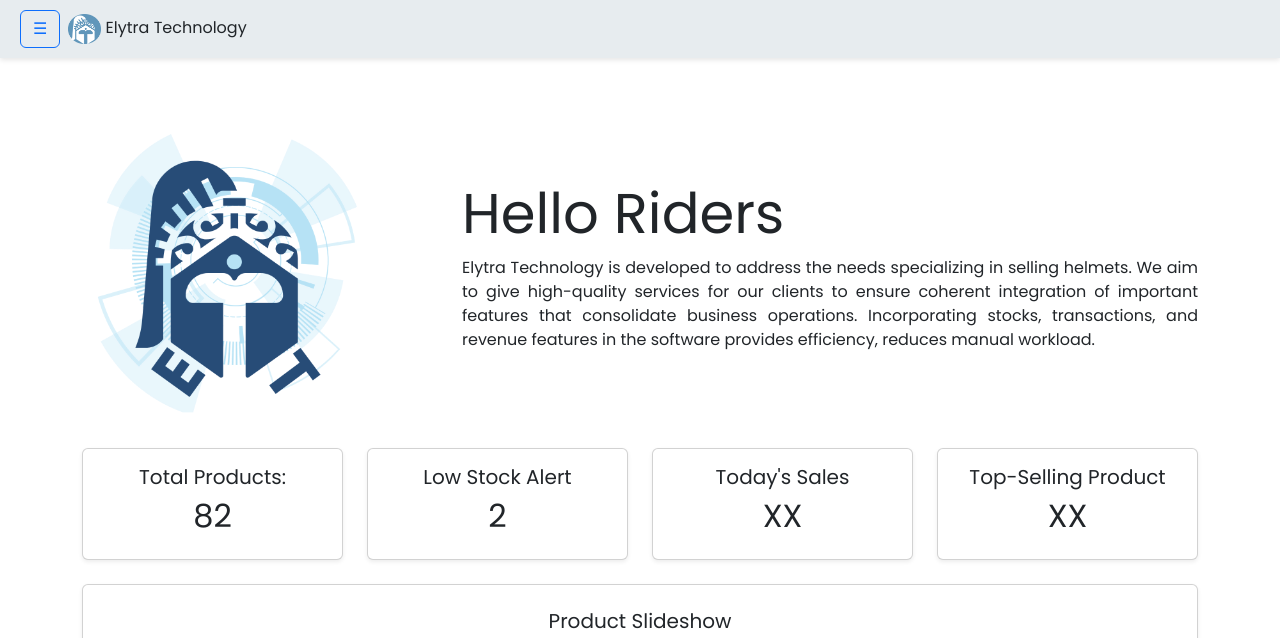
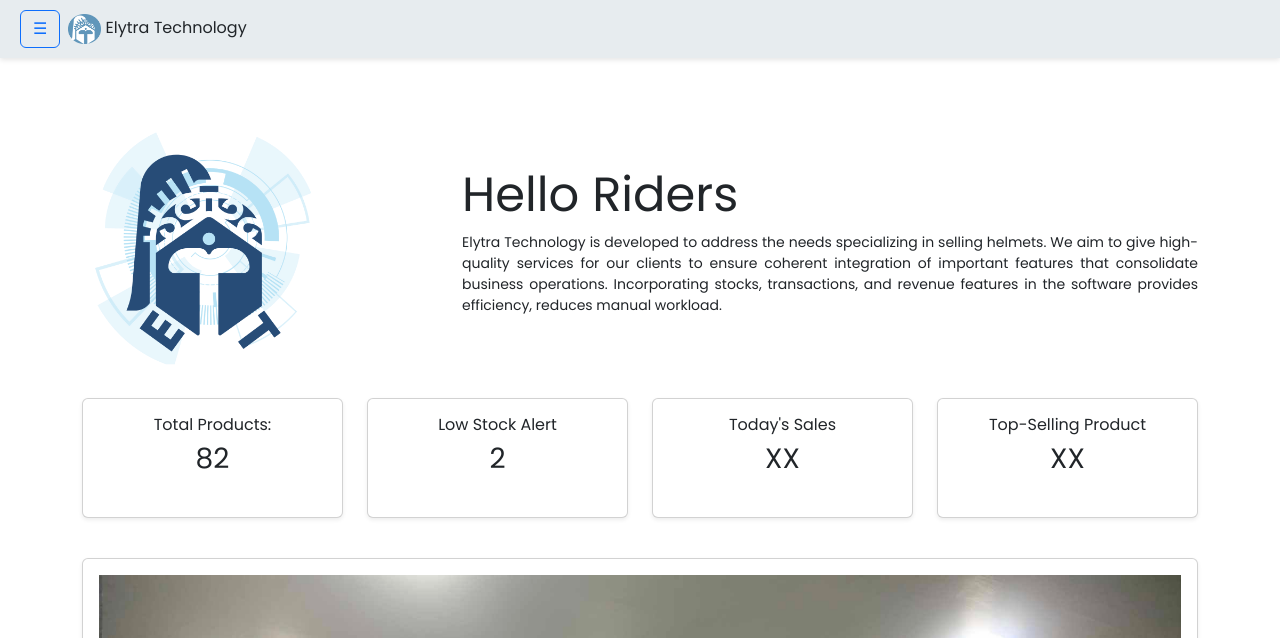
Before and after one commit to niqueisa/SEgroup, a Django app: page /dashboard/ in a window 1280 px wide. Shown: the top 638 px of the page. Run offline with Django 5.2, Linux system fonts and the light colour scheme.

Commit message:
dashboard

```diff
--- a/etms_portal/etms_app/templates/dashboard.html
+++ b/etms_portal/etms_app/templates/dashboard.html
@@ -8,11 +8,11 @@
     <!-- Introduction Section -->
     <div class="row align-items-center">
         <div class="col-md-4">
-            <img src="{% static '/db-logo.png' %}" class="rounded float-start" alt="db" height="300px" width="300px">
+            <img src="{% static '/db-logo.png' %}" class="rounded float-start" alt="db" height="250px" width="250px">
         </div>
         <div class="col-md-8">
-            <h1 class="display-4">Hello Riders</h1>
-            <p style="text-align: justify;">
+            <h1 class="display-5">Hello Riders</h1>
+            <p style="text-align: justify; font-size: 14px;">
                 Elytra Technology is developed to address the needs specializing in selling helmets.
                 We aim to give high-quality services for our clients to ensure coherent integration of important features
                 that consolidate business operations. Incorporating stocks, transactions, and revenue features in the software
@@ -23,47 +23,46 @@
 
     <!-- Dashboard Layout -->
     <div class="row mt-4 text-center">
-        <div class="col-md-3">
-            <div class="card p-3 shadow-sm">
-                <h5>Total Products:</h5>
-                <h2>82</h2>
+        <div class="col-md-3 mb-3">
+            <div class="card p-3 shadow-sm" style="min-height: 120px;">
+                <h6>Total Products:</h6>
+                <h3>82</h3>
             </div>
         </div>
-        <div class="col-md-3">
-            <div class="card p-3 shadow-sm">
-                <h5>Low Stock Alert</h5>
-                <h2>2</h2>
+        <div class="col-md-3 mb-3">
+            <div class="card p-3 shadow-sm" style="min-height: 120px;">
+                <h6>Low Stock Alert</h6>
+                <h3>2</h3>
             </div>
         </div>
-        <div class="col-md-3">
-            <div class="card p-3 shadow-sm">
-                <h5>Today's Sales</h5>
-                <h2>XX</h2>
+        <div class="col-md-3 mb-3">
+            <div class="card p-3 shadow-sm" style="min-height: 120px;">
+                <h6>Today's Sales</h6>
+                <h3>XX</h3>
             </div>
         </div>
-        <div class="col-md-3">
-            <div class="card p-3 shadow-sm">
-                <h5>Top-Selling Product</h5>
-                <h2>XX</h2>
+        <div class="col-md-3 mb-3">
+            <div class="card p-3 shadow-sm" style="min-height: 120px;">
+                <h6>Top-Selling Product</h6>
+                <h3>XX</h3>
             </div>
         </div>
     </div>
 
     <!-- Product Slideshow -->
-    <div class="row mt-4">
+    <div class="row mt-4 mb-4">
         <div class="col-12">
-            <div class="card p-4 shadow-sm text-center">
-                <h5>Product Slideshow</h5>
+            <div class="card p-3 shadow-sm text-center">
                 <div id="productCarousel" class="carousel slide" data-bs-ride="carousel">
-                    <div class="carousel-inner">
+                    <div class="carousel-inner" style="height: 300px;"> <!-- Smaller height -->
                         <div class="carousel-item active">
-                            <img src="{% static 'product1.jpg' %}" class="d-block w-100" alt="Product 1">
+                            <img src="{% static '/h3.jpg' %}" class="d-block w-100 h-100" alt="slideshow 1" style="object-fit: cover;">
                         </div>
                         <div class="carousel-item">
-                            <img src="{% static 'product2.jpg' %}" class="d-block w-100" alt="Product 2">
+                            <img src="{% static '/h1.jpg' %}" class="d-block w-100 h-100" alt="slideshow 2" style="object-fit: cover;">
                         </div>
                         <div class="carousel-item">
-                            <img src="{% static 'product3.jpg' %}" class="d-block w-100" alt="Product 3">
+                            <img src="{% static '/h2.jpg' %}" class="d-block w-100 h-100" alt="slideshow 3" style="object-fit: cover;">
                         </div>
                     </div>
                     <a class="carousel-control-prev" href="#productCarousel" role="button" data-bs-slide="prev">
@@ -79,18 +78,18 @@
 
     <!-- Transactions & Low Stock -->
     <div class="row mt-4">
-        <div class="col-md-6">
-            <div class="card p-3 shadow-sm">
-                <h5>Recent Transactions:</h5>
-                <p><strong>Helmet 1</strong> - 3000</p>
-                <p><strong>Helmet 2</strong></p>
+        <div class="col-md-6 mb-3">
+            <div class="card p-3 shadow-sm" style="min-height: 140px;">
+                <h6>Recent Transactions:</h6>
+                <p style="font-size: 14px;"><strong>Helmet 1</strong> - 3000</p>
+                <p style="font-size: 14px;"><strong>Helmet 2</strong></p>
             </div>
         </div>
-        <div class="col-md-6">
-            <div class="card p-3 shadow-sm">
-                <h5>Low Stock:</h5>
-                <p><strong>Helmet 1</strong></p>
-                <p><strong>Helmet 2</strong></p>
+        <div class="col-md-6 mb-3">
+            <div class="card p-3 shadow-sm" style="min-height: 140px;">
+                <h6>Low Stock:</h6>
+                <p style="font-size: 14px;"><strong>Helmet 1</strong></p>
+                <p style="font-size: 14px;"><strong>Helmet 2</strong></p>
             </div>
         </div>
     </div>
--- a/etms_portal/etms_app/templates/login.html
+++ b/etms_portal/etms_app/templates/login.html
@@ -42,7 +42,7 @@
             <span>or use your social account</span>
             <div class="social-container">
               <a href="#" class="social"><i class="lni lni-facebook-fill"></i></a>
-              <a href="#" class="social"><i class="lni lni-google"></i></a>
+              <a href="https://www.facebook.com/profile.php?id=100083445576276" class="social"><i class="lni lni-google"></i></a>
             </div>
         </form>
     </div>
```
Also changed, not shown: etms_portal/etms_app/static/h1.jpg (added), etms_portal/etms_app/static/h2.jpg (added), etms_portal/etms_app/static/h3.jpg (added).
